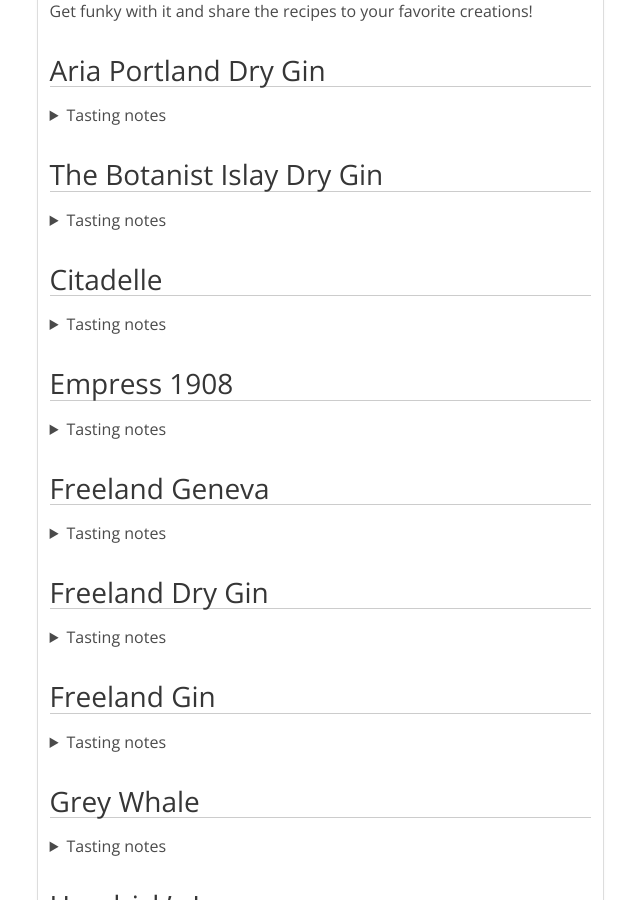
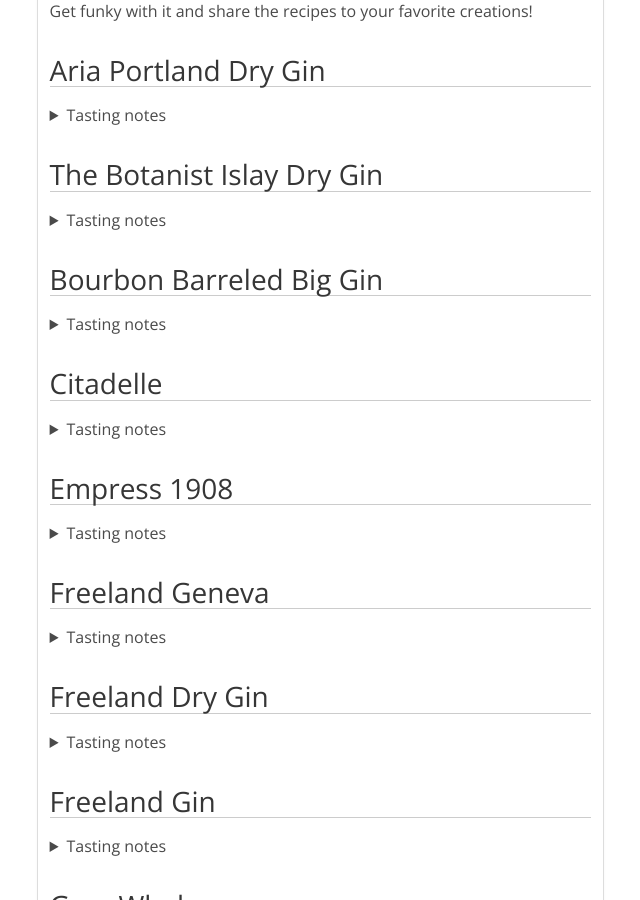
Before and after one commit to binford2k/binford2k.com, a Jekyll site: the page built from backyard/gin.md, in a window 1280 px wide and 900 px high, scrolled down 1283 px. Shown: the whole window, without its empty margins (178-818 px from the left). Built offline with Jekyll 4.4.1, drawn with Linux system fonts in a browser that asks for light colours; Markdown is read by kramdown in place of the engine named in the settings; comment, search, counter and statistics services are not loaded.

Commit message:
add Big Gin

```diff
--- a/backyard/gin.md
+++ b/backyard/gin.md
@@ -62,8 +62,17 @@
 ## The Botanist Islay Dry Gin
 <details>
   <summary>Tasting notes</summary>
-  <img src="/assets/images/gins/botanist.jpg">
+  <img src="/assets/images/gins/botanist.png">
   The Botanist is famed for its versatility and complexity. Its 31 botanical ingredients mean there’s a wealth of subtle flavours that drinkers and bartenders can go on to pull out according to their preference.
+</details>
+
+## Bourbon Barreled Big Gin
+<details>
+  <summary>Tasting notes</summary>
+  <img src="/assets/images/gins/big_gin_bourbon.jpg">
+  Warm and woody with a hint of spice and notes of juniper turned up just right, Bourbon Barreled Big Gin is crafted for the curious. It's rested for 6 months in once-used bourbon barrels from Heaven Hill Distillery, so their flagship is enriched with flavors of vanilla, charred oak and tannins.
+
+  Bourbon Barreled Big Gin will highlight the smokiness of grilled dishes. Try it with salmon or pork, and grilled garden veggies like carrots or asparagus.
 </details>
 
 ## Citadelle
```
Also changed, not shown: assets/images/gins/big_gin_bourbon.png (added).
